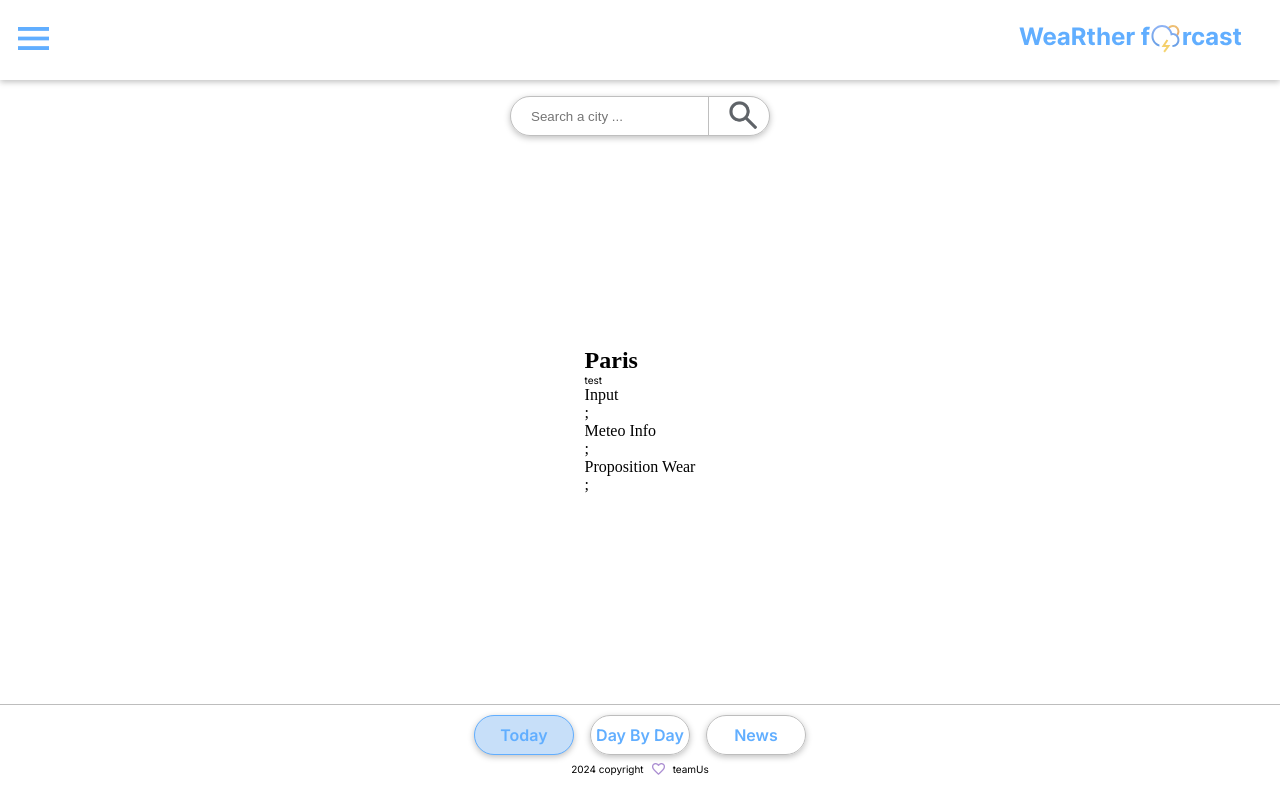
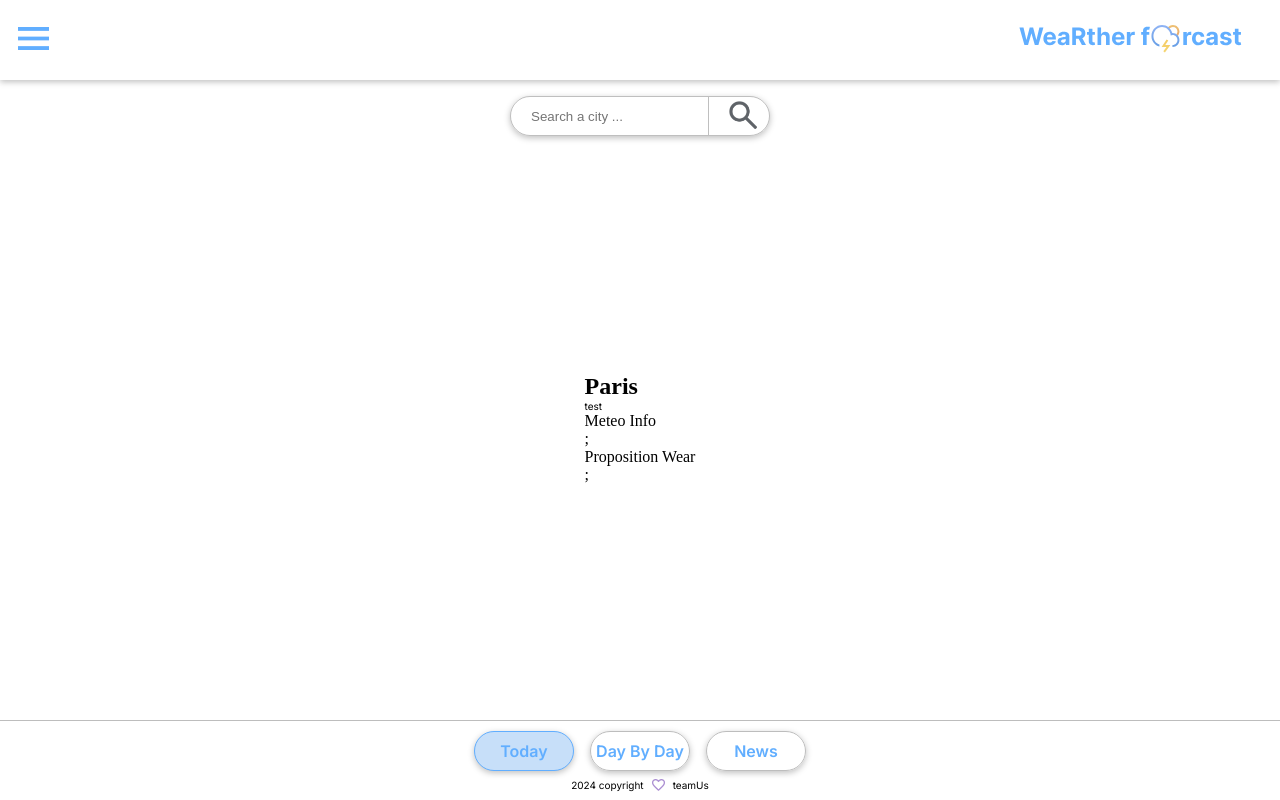
Before and after one commit to WildCodeSchool-2024-09/JS-Nantes-P2-WeartherForcast, a React (Vite) app in the folder client/: page / in a window 1280 px wide. Built offline with nearby package versions, Linux system fonts and the light colour scheme.

Commit message:
<div> input delete in today components, see with team if we want the input always on top page or not

```diff
--- a/client/src/App.css
+++ b/client/src/App.css
@@ -64,7 +64,7 @@ main {
   width: 100vw;
   margin-right: auto;
   margin-left: auto;
-  min-height: calc(100vh - 80px - 80px - 72px); /* ⚠️ Don't change it please => In order to have a sticky footer, calc => (view port total height - header height - footer height - (form height + margin-bottom header *2))*/
+  min-height: calc(100vh - 80px - 80px - 56px); /* ⚠️ Don't change it please => In order to have a sticky footer, calc => (view port total height - header height - footer height - (form height + margin-bottom header))*/
   display: flex;
   flex-direction: column;
   justify-content: center;
--- a/client/src/pages/Today.tsx
+++ b/client/src/pages/Today.tsx
@@ -1,7 +1,6 @@
 export default function Today() {
   return (
     <>
-      <div>Input</div>; {/*Make your component instead of this div*/}
       <div>Meteo Info</div>; {/*Make your component instead of this div*/}
       <div>Proposition Wear</div>; {/*Make your component instead of div*/}
     </>
```
